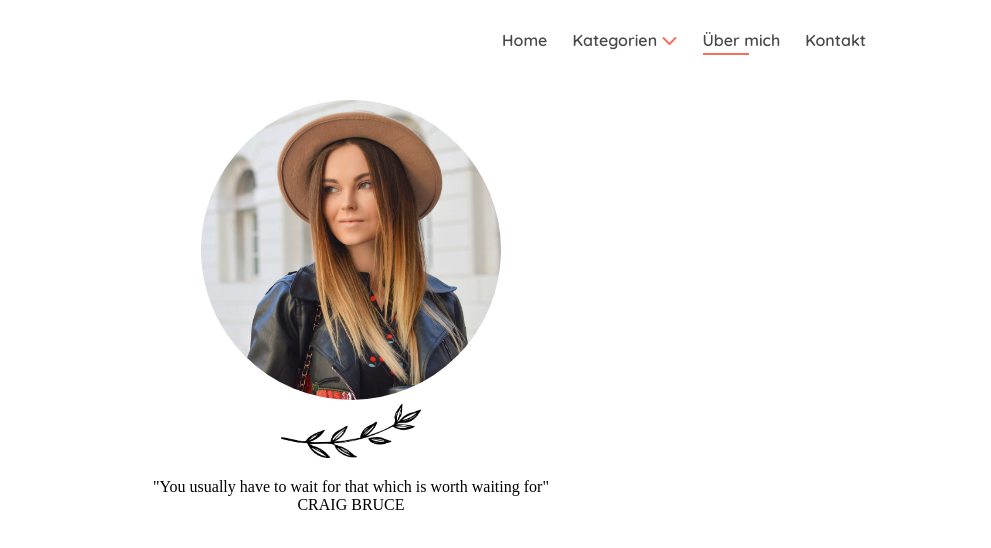
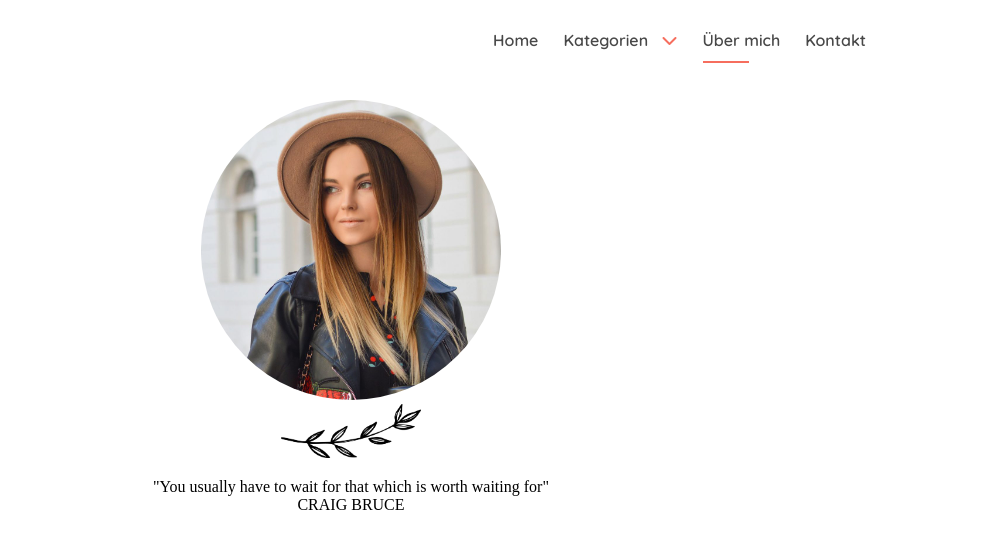
Before and after one commit to Rschaetz/mysite, a plain HTML site: page about.html in a window 1280 px wide. Shown: the full height of the page, 289-1280 px from the left. Drawn offline with nearby package versions, Linux system fonts and the light colour scheme; a web font is replaced by a local one.

Commit message:
fic arrow margins

```diff
--- a/css/dropdown.css
+++ b/css/dropdown.css
@@ -1,6 +1,8 @@
 
 .nav-item i {
   color: #f66e5e;
+  margin-left: 9px;
+  margin-bottom: 1px;
 }
 
 .sub-menu{
--- a/css/main-navigation.css
+++ b/css/main-navigation.css
@@ -17,7 +17,6 @@
 }
 
 .inactive {
-  /* pointer-events: none; */
   cursor: default;
 }
 
@@ -52,6 +51,7 @@
     font-size: 16px;
     font-weight: 600;
     padding: 8px 0;
+    display: inline-block;
   }
 
   .item:hover {
```
